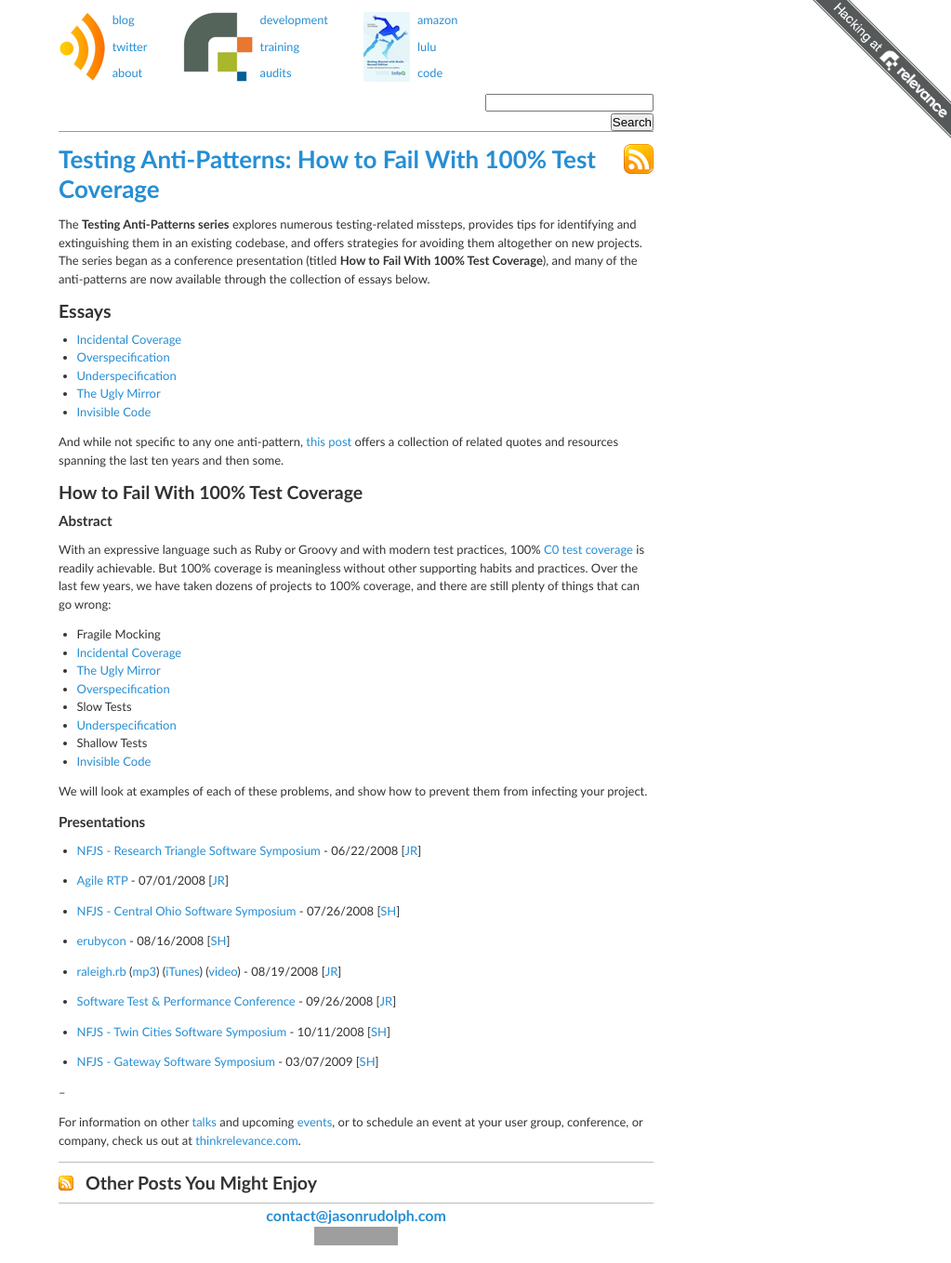
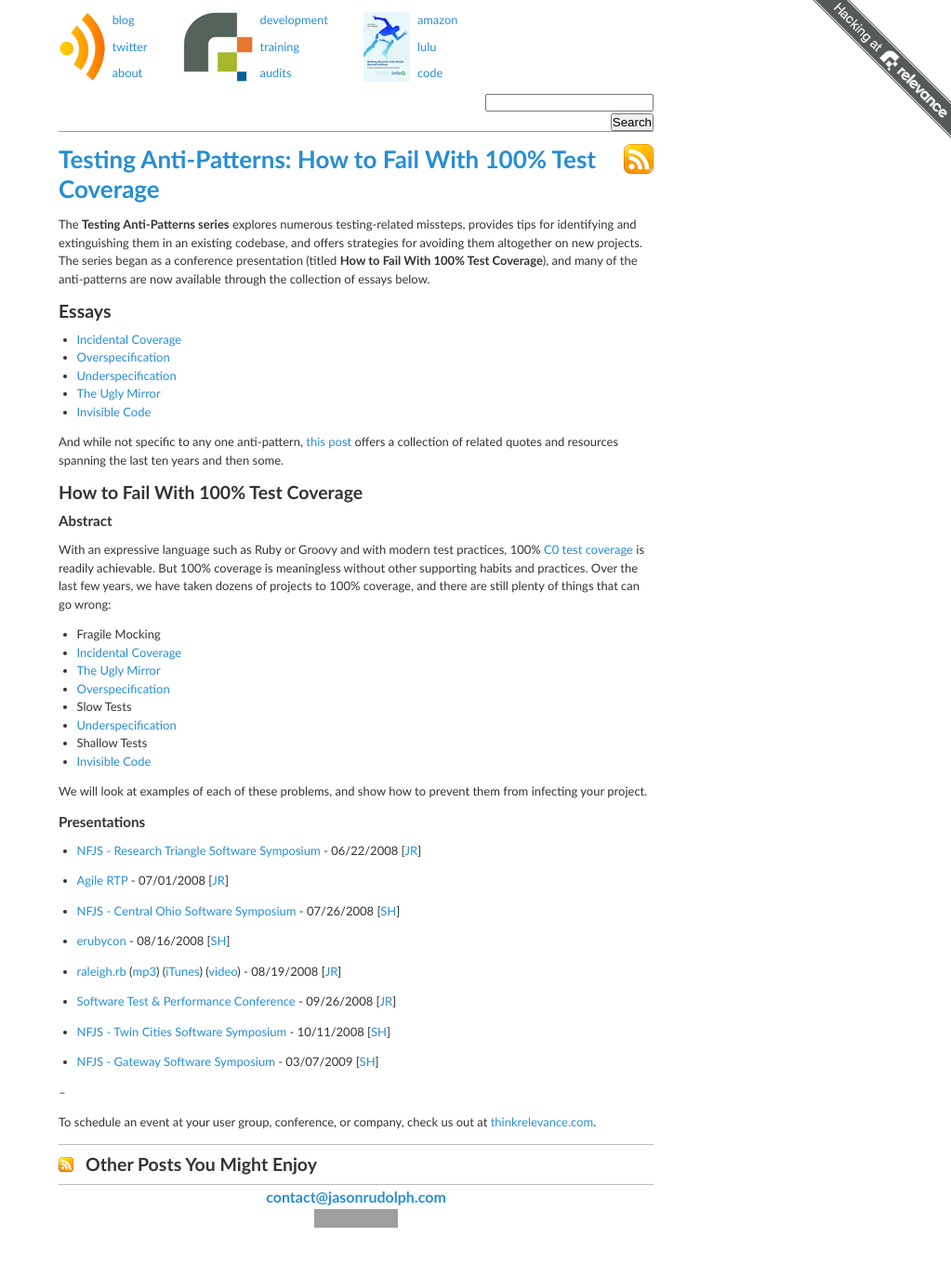
Before and after one commit to asclepius/paulkulyk.com, a Jekyll site: the page built from blog/testing-anti-patterns-how-to-fail-with-100-test-coverage.md, in a window 1280 px wide. Shown: the whole page at 93% size, without its empty margins (257-1280 px from the left). Built offline with Jekyll 4.4.1, drawn with Linux system fonts in a browser that asks for light colours; nearby versions of some CDN libraries; comment, search, counter and statistics services are not loaded; grey boxes are pictures that could not be loaded.

Commit message:
Fix broken links on "Testing Anti-Patterns" summary post

```diff
--- a/blog/testing-anti-patterns-how-to-fail-with-100-test-coverage.md
+++ b/blog/testing-anti-patterns-how-to-fail-with-100-test-coverage.md
@@ -37,18 +37,18 @@
 
 * [Agile RTP ](http://agile.meetup.com/29/calendar/7707801/ "How to Fail With 100% Test Coverage -  Agile RTP (ARTp) (Raleigh, NC)") - 07/01/2008 [[JR](http://jasonrudolph.com/about.html "Jason Rudolph")]
 
-* [NFJS - Central Ohio Software Symposium](http://www.nofluffjuststuff.com/show_session_view.jsp?showId=126&amp;presentationId=11528 "How to Fail With 100% Test Coverage - Central Ohio Software Symposium - July 26, 2008") - 07/26/2008 [[SH](http://thinkrelevance.com/about/stuart-halloway "Stuart Halloway")]
+* [NFJS - Central Ohio Software Symposium](http://www.nofluffjuststuff.com/show_session_view.jsp?showId=126&amp;presentationId=11528 "How to Fail With 100% Test Coverage - Central Ohio Software Symposium - July 26, 2008") - 07/26/2008 [[SH](https://twitter.com/stuarthalloway "Stuart Halloway")]
 
-* [erubycon](http://erubycon.com/schedule.html "How to Fail With 100% Test Coverage - erubycon 2008") - 08/16/2008 [[SH](http://thinkrelevance.com/about/stuart-halloway "Stuart Halloway")]
+* [erubycon](http://erubycon.com/schedule.html "How to Fail With 100% Test Coverage - erubycon 2008") - 08/16/2008 [[SH](https://twitter.com/stuarthalloway "Stuart Halloway")]
 
 * [raleigh.rb](http://ruby.meetup.com/3/calendar/7849526/ "How to Fail With 100% Test Coverage - The Raleigh-area Ruby Brigade (raleigh.rb) (Raleigh, NC)") ([mp3](http://feeds.feedburner.com/~r/raleighrb/~5/369954390/2008-08-19_how_to_fail.mp3 "MP3 Audio of 'How to Fail With 100% Test Coverage' presented at raleigh.rb on 08/19/2008")) ([iTunes](http://phobos.apple.com/WebObjects/MZStore.woa/wa/viewPodcast?i=34717809&amp;id=273853776 "raleigh.rb Podcast on iTunes - 'How to Fail With 100% Test Coverage' presented at raleigh.rb on 08/19/2008")) ([video](http://jasonrudolph.com/blog/2008/09/09/audio-video-slides-how-to-fail-with-100-test-coverage-at-raleighrb/ "jasonrudolph/blog - Audio, Video, Slides: How to Fail With 100% Test Coverage at raleigh.rb")) - 08/19/2008 [[JR](http://jasonrudolph.com/about.html "Jason Rudolph")]
 
 * [Software Test & Performance Conference](http://www.stpcon.com/conferenceday3pm.html#906 "How to Fail With 100% Test Coverage -  Software Test &amp; Performance") - 09/26/2008 [[JR](http://jasonrudolph.com/about.html "Jason Rudolph")]
 
-* [NFJS - Twin Cities Software Symposium](http://www.nofluffjuststuff.com/show_session_view.jsp?presentationId=11948&showId=149 "How to Fail With 100% Test Coverage - Twin Cities Software Symposium - July 26, 2008") - 10/11/2008 [[SH](http://thinkrelevance.com/about/stuart-halloway "Stuart Halloway")]
+* [NFJS - Twin Cities Software Symposium](http://www.nofluffjuststuff.com/show_session_view.jsp?presentationId=11948&showId=149 "How to Fail With 100% Test Coverage - Twin Cities Software Symposium - July 26, 2008") - 10/11/2008 [[SH](https://twitter.com/stuarthalloway "Stuart Halloway")]
 
-* [NFJS - Gateway Software Symposium](http://www.nofluffjuststuff.com/show_session_view.jsp?presentationId=13026&showId=183 "How to Fail With 100% Test Coverage - Gateway Software Symposium - March 7, 2009") - 03/07/2009 [[SH](http://thinkrelevance.com/about/stuart-halloway "Stuart Halloway")]
+* [NFJS - Gateway Software Symposium](http://www.nofluffjuststuff.com/show_session_view.jsp?presentationId=13026&showId=183 "How to Fail With 100% Test Coverage - Gateway Software Symposium - March 7, 2009") - 03/07/2009 [[SH](https://twitter.com/stuarthalloway "Stuart Halloway")]
 
 --
 
-For information on other [talks](http://blog.thinkrelevance.com/talks "Relevance: Talks") and upcoming [events](http://thinkrelevance.com/events "Relevance: Events"), or to schedule an event at your user group, conference, or company, check us out at [thinkrelevance.com](http://thinkrelevance.com "Relevance: Agile Development, Consulting and Training").
+To schedule an event at your user group, conference, or company, check us out at [thinkrelevance.com](http://thinkrelevance.com "Relevance: Agile Development, Consulting and Training").
```
